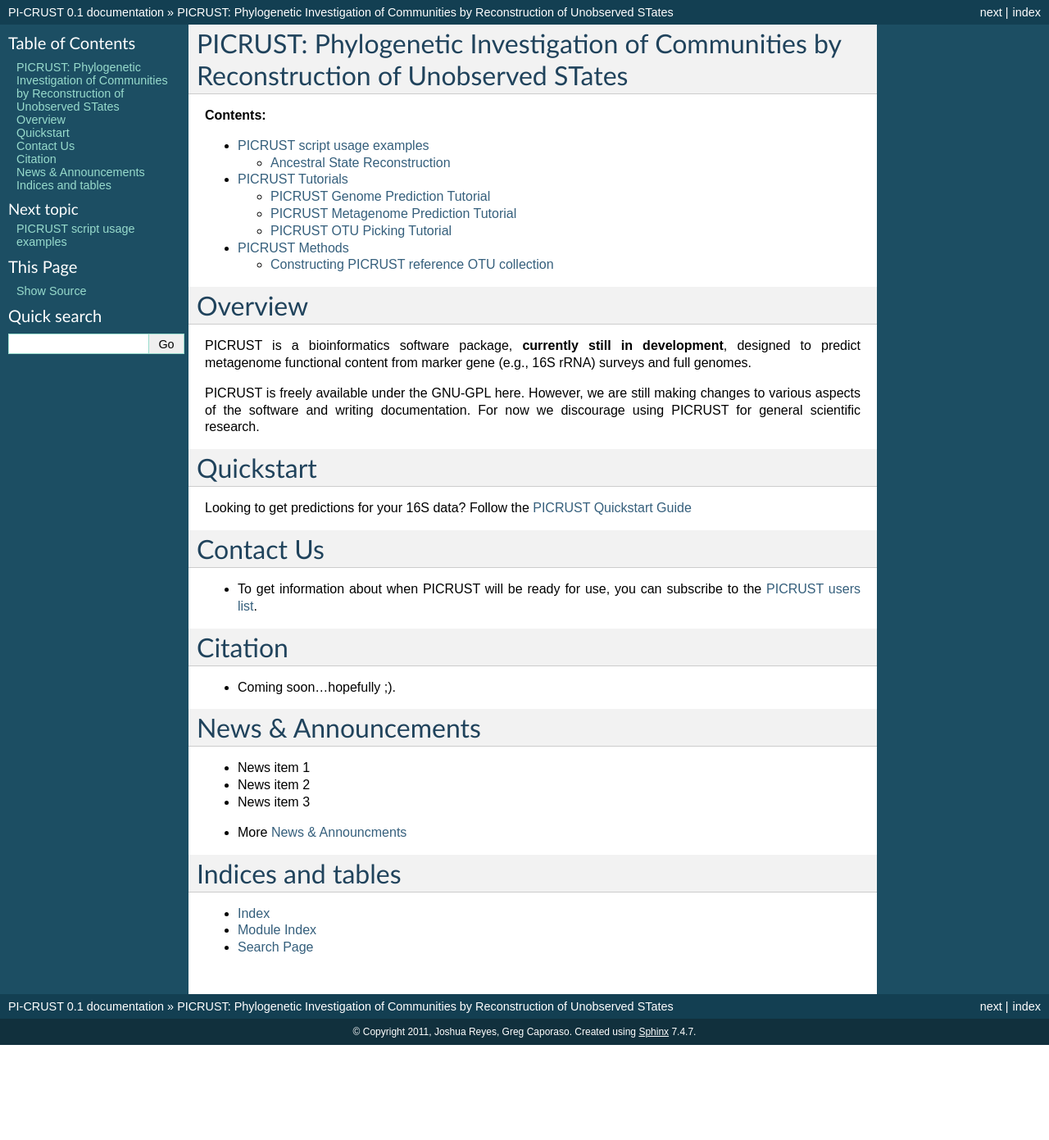
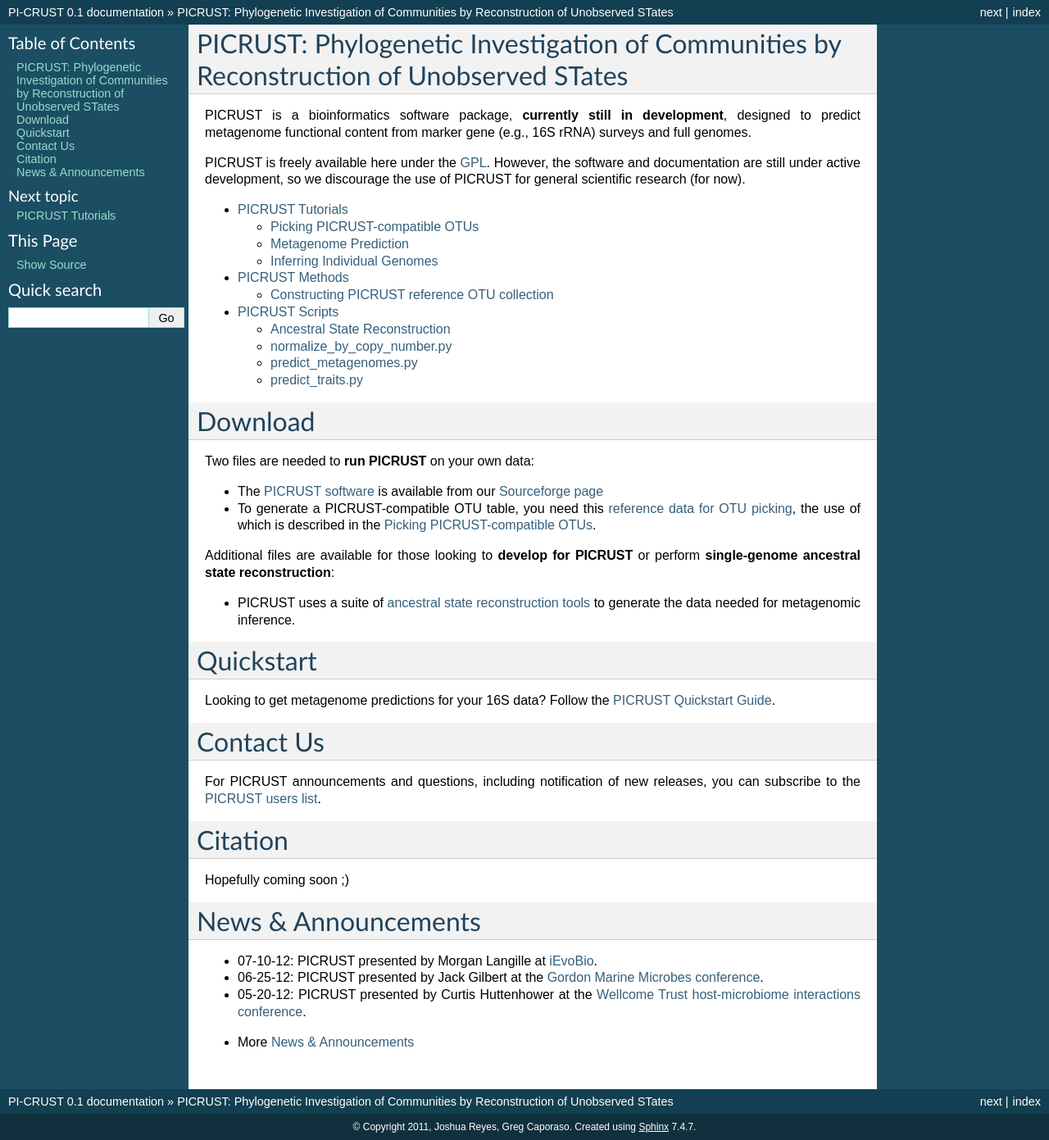
Before and after one commit to picrust/picrust, a Sphinx documentation site: the page built from doc/source/index.rst, in a window 1280 px wide. Shown: the whole page at 82% size. Built offline with Sphinx 7.4.7, drawn with Linux system fonts in a browser that asks for light colours; before the commit the page ends 1275 px from its top, so only the background shows below that.

Commit message:
Add and fix up documentation   Clean up index and some tutorial organization/formatting/language   Add global.rst for convenient `asdf`_ linking   Add some placeholder files in scripts   Name-tag files in tutorials so they're properly ordered by glob   Fill in a first few news items

```diff
--- /dev/null
+++ b/doc/source/global.rst
@@ -0,0 +1,10 @@
+.. _biom:				http://biom-format.org
+.. _GPL:				http://www.gnu.org/licenses/gpl-2.0.html
+.. _Greengenes:			http://greengenes.lbl.gov
+.. _KEGG:				http://www.genome.jp/kegg/
+.. _KO:					http://www.genome.jp/kegg/ko.html
+.. _PICRUST:			http://picrust.sourceforge.net
+.. _PICRUST software:	http://sourceforge.net/projects/picrust/files/
+.. _QIIME:				http://www.qiime.org
+
+.. |dummy|				replace:: :py:mod:`dummy`
--- a/doc/source/index.rst
+++ b/doc/source/index.rst
@@ -1,40 +1,45 @@
-.. PICRUST documentation master file, created by
-   sphinx-quickstart on Wed Nov 23 08:21:30 2011.
-   You can adapt this file completely to your liking, but it should at least
-   contain the root `toctree` directive.
+.. include:: global.rst
 
 PICRUST: Phylogenetic Investigation of Communities by Reconstruction of Unobserved STates
-===========================================================================================
+=========================================================================================
 
-**Contents:**
+PICRUST is a bioinformatics software package, **currently still in development**, designed to predict metagenome functional content from marker gene (e.g., 16S rRNA) surveys and full genomes.
+
+PICRUST is freely available here under the `GPL`_. However, the software and documentation are still under active development, so we discourage the use of PICRUST for general scientific research (for now).
 
 .. toctree::
    :maxdepth: 2
 
-   ./scripts/index
    ./tutorials/index
    ./methods/index
+   ./scripts/index
 
-Overview
+Download
 ========
 
-PICRUST is a bioinformatics software package, **currently still in development**, designed to predict metagenome functional content from marker gene (e.g., 16S rRNA) surveys and full genomes.
+Two files are needed to **run PICRUST** on your own data:
 
-PICRUST is freely available under the GNU-GPL here. However, we are still making changes to various aspects of the software and writing documentation. For now we discourage using PICRUST for general scientific research.
+* The `PICRUST software`_ is available from our `Sourceforge page <http://picrust.sourceforge.net>`_
+* To generate a PICRUST-compatible OTU table, you need this `reference data for OTU picking <http://***>`_, the use of which is described in the :ref:`otu_picking_tutorial`.
+
+Additional files are available for those looking to **develop for PICRUST** or perform **single-genome ancestral state reconstruction**:
+
+* PICRUST uses a suite of `ancestral state reconstruction tools <http://***>`_ to generate the data needed for metagenomic inference.
 
 Quickstart
 ==========
 
-Looking to get predictions for your 16S data? Follow the :ref:`quickstart`
+Looking to get metagenome predictions for your 16S data? Follow the :ref:`quickstart`.
 
 Contact Us
 ==========
-* To get information about when PICRUST will be ready for use, you can subscribe to the `PICRUST users list <https://groups.google.com/group/picrust-users/subscribe?note=1&hl=en&noredirect=true&pli=1>`_.
+
+For PICRUST announcements and questions, including notification of new releases, you can subscribe to the `PICRUST users list <https://groups.google.com/group/picrust-users/subscribe?note=1&hl=en&noredirect=true&pli=1>`_.
 
 Citation
 ========
 
-* Coming soon...hopefully ;).
+Hopefully coming soon ;)
 
 News & Announcements
 ====================
@@ -45,9 +50,9 @@
 
 * More :ref:`news`
 
-Indices and tables
-==================
+..	Indices and tables
+	==================
 
-* :ref:`genindex`
-* :ref:`modindex`
-* :ref:`search`
+	* :ref:`genindex`
+	* :ref:`modindex`
+	* :ref:`search`
--- a/doc/source/news.rst
+++ b/doc/source/news.rst
@@ -1,8 +1,8 @@
 .. _news:
 
-News & Announcments
-===================
-* News item 1
-* News item 2
-* News item 3
-* News item 4 (Not shown on homepage)
+News & Announcements
+====================
+* 07-10-12: PICRUST presented by Morgan Langille at `iEvoBio <http://www.slideshare.net/mlangill/leveraging-ancestral-state-reconstruction-to-infer-community-function-from-a-single-marker-gene>`_.
+* 06-25-12: PICRUST presented by Jack Gilbert at the `Gordon Marine Microbes conference <http://www.grc.org/programs.aspx?year=2012&program=marinemicr>`_.
+* 05-20-12: PICRUST presented by Curtis Huttenhower at the `Wellcome Trust host-microbiome interactions conference <http://registration.hinxton.wellcome.ac.uk/display_info.asp?id=271>`_.
+* 03-20-12: PICRUST presented by Curtis Huttenhower at the `IHMC/MetaHIT meeting in Paris <http://www.metahit.eu/index.php?id=528>`_.
--- a/doc/source/scripts/index.rst
+++ b/doc/source/scripts/index.rst
@@ -1,8 +1,8 @@
 .. _index_scripts:
 
-==================================
-PICRUST script usage examples
-==================================
+===============
+PICRUST Scripts
+===============
 
 .. toctree::
    :maxdepth: 1
--- /dev/null
+++ b/doc/source/scripts/normalize_by_copy_number.rst
@@ -0,0 +1,5 @@
+.. _normalize_by_copy_number:
+
+===========================
+normalize_by_copy_number.py
+===========================
--- /dev/null
+++ b/doc/source/scripts/predict_metagenomes.rst
@@ -0,0 +1,5 @@
+.. _predict_metagenomes:
+
+======================
+predict_metagenomes.py
+======================
--- /dev/null
+++ b/doc/source/scripts/predict_traits.rst
@@ -0,0 +1,5 @@
+.. _predict_traits:
+
+=================
+predict_traits.py
+=================
--- /dev/null
+++ b/doc/source/tutorials/010_metagenome_prediction.rst
@@ -0,0 +1,91 @@
+.. _metagenome_prediction_tutorial:
+
+.. include:: ../global.rst
+
+Metagenome Prediction
+=====================
+
+Introduction
+------------
+
+This tutorial explains how to predict a microbial community metagenome using PICRUST, based on 16S (or other marker gene) data as detailed in :ref:`otu_picking_tutorial`.
+Given this input, the process additionally needs the `PICRUST software`_ package.
+
+Essential Files
+---------------
+
+In this tutorial, you will need an OTU table and the output files from the ``predict_traits.py`` script.
+
+The steps required to get the output from the intial steps in the PICRUST pipeline are outlined in :ref:`genome_prediction_tutorial`.
+
+.. warning::
+
+	If you are trying to run PICRUST with your own OTU table, ensure you have properly reference picked your OTU table: :ref:`otu_picking_tutorial`
+
+.. warning::
+
+	As of July 2012, our prerelease PICRUST does not yet include precomputed data for all `Greengenes`_ reference OTUs.
+	Therefore you will have to run ``predict_traits.py`` using your OTU table and the ``-l`` option. See: :ref:`genome_prediction_tutorial`
+
+You can download all files required to run this tutorial here: https://www.dropbox.com/s/yndl609h5m069y6/metagenome_prediction_tutorial_files.zip.
+Descriptions of these files are below.
+
+* OTU table (`biom`_ format ``.biom``)
+	* ``hmp_mock_otu_table.biom``
+	* This is an OTU table that contains OTU IDs that match IDs in the reference tree.  This is usually done by picking OTUs against the `Greengenes`_ reference package in `QIIME`_.
+
+* Functional trait (`KEGG`_ `KO`_) copy number predictions (`biom`_ format ``.biom``)
+    * ``trait_predictions_KEGG_wagner.biom`` is precomputed by PICRUST.
+    * Contains predictions for `KO`_ traits for each OTU that has a tip in the reference tree.
+
+.. warning:
+
+	This file was created specifically for the OTU table included in this tutorial using the ``-l`` option in ``predict_traits.py``.
+	It can NOT be used with other OTU tables.
+
+* Marker gene (16S) copy number predictions (`biom`_ format ``.biom``)
+    * ``trait_predictions_16S_wagner.biom``
+    * Contains predictions for 16S copy number for each OTU that has a tip in the reference tree.
+
+.. warning:
+
+	This file was created specifically for the OTU table included in this tutorial using the ``-l`` option in ``predict_traits.py``.
+	It can NOT be used with other OTU tables.
+
+Normalize OTU Table
+-------------------
+
+:ref:`normalize_by_copy_number` normalizes the OTU table by dividing each OTU by the known/predicted 16S copy number abdundance.
+
+Input is the users OTU table (that has been referenced picked against green genes), and the 16S copy number table for each OTU (produced by :ref:`predict_traits`).
+
+Input and output files are in biom format. ::
+
+	normalize_by_copy_number.py -i hmp_mock_otu_table.biom
+		-c trait_predictions_16S_wagner.biom
+		-o normalized/hmp_mock_wagner.biom
+
+(Optional) Input format of OTU table can be changed to "classic" `QIIME`_ OTU instead of `biom`_ format using the ``-f`` option: ::
+
+	 normalize_by_copy_number.py -f -i hmp_mock_otu_table.biom
+		-c trait_predictions_16S_wagner.biom
+		-o normalized/hmp_mock_wagner.biom
+
+Predict Functions For Metagenome
+--------------------------------
+
+:ref:`predict_metagenomes` creates the final metagenome functional predictions. It multiplies each normalized OTU abundance by each predicted functional trait abundance to produce a table of functions (rows) by samples (columns).
+
+Input is the normalized OTU table created by :ref:`normalize_by_copy_number` and the functional trait predictions produced by :ref:`predict_traits`.
+
+Output is in `biom`_ format by default: ::
+
+	predict_metagenomes.py -i normalized/hmp_mock_wagner.biom
+		-g trait_predictions_KEGG_wagner.biom
+		-o hmp_mock_predictions_wagner.biom
+
+(Optional) Output format can be changed to tab delimited using ``-f`` option: ::
+
+	predict_metagenomes.py -f -i normalized/hmp_mock_wagner.biom
+		-g trait_predictions_KEGG_wagner.biom
+		-o hmp_mock_predictions_wagner.tab
--- a/doc/source/tutorials/genome_prediction.rst
+++ b/doc/source/tutorials/020_genome_prediction.rst
@@ -1,12 +1,12 @@
 .. _genome_prediction_tutorial:
 
-PICRUST Genome Prediction Tutorial
-==================================
+Inferring Individual Genomes
+============================
 
 Introduction
 ------------
+
 This tutorial explains the initial steps in the **PICRUST** pipeline that looks after formatting input tree and trait tables, running ancestral state reconstruction, and extending predictions to all tips in the reference tree.
-
 
 Essential Files
 ---------------
--- a/doc/source/tutorials/index.rst
+++ b/doc/source/tutorials/index.rst
@@ -1,8 +1,6 @@
-.. _index_tutorials:
-
-==================================
+=================
 PICRUST Tutorials
-==================================
+=================
 
 .. toctree::
    :maxdepth: 1
--- a/doc/source/tutorials/metagenome_prediction.rst
+++ /dev/null
@@ -1,66 +0,0 @@
-.. _metagenome_prediction_tutorial:
-
-PICRUST Metagenome Prediction Tutorial
-======================================
-
-Introduction
-------------
-This tutorial explains the final steps in the **PICRUST** pipeline that takes in a users OTU table and produces metagenome predictions.
-
-These commands would be done after the steps outlined in the `PICRUST Genome Prediction Tutorial <./genome_prediction.html>`_.
-
-Essential Files
----------------
-
-In this tutorial, you will need an OTU table and the output files from the 'predict_traits.py' script.
-
-The steps required to get the output from the intial steps in the PICRUST pipeline are outlined in the :ref:`genome_prediction_tutorial`.
-
-**Note: If you are trying to run PICRUST with your own OTU table ensure you have properly reference picked your OTU table:** :ref:`otu_picking_tutorial`
-
-**Note2: Trait predictions have not been pre-calculated yet for all greengenes tips. Therefore you will have to run 'predict_traits.py' using your OTU table using the `-l` option. See:** :ref:`genome_prediction_tutorial`
-
-You can download all files required to run this tutorial here (https://www.dropbox.com/s/yndl609h5m069y6/metagenome_prediction_tutorial_files.zip). Descriptions of these files are below.
-
-* Marker gene (16S) copy number predictions (biom format .biom)
-    * Contains predictions for 16S copy number for each OTU that has a tip in the reference tree.
-    * We will use the precomputed file **trait_predictions_16S_wagner.biom**
-    * *Note: This file was created specifically for the OTU table included in this tutorial using the '-l' option in 'predict_traits.py'. It can NOT be used with other OTU tables.*
-
-* Functional trait (KEGG KO) copy number predictions (biom format .biom)
-    * Contains predictions for KO traits for each OTU that has a tip in the reference tree.
-    * We will use the precomputed file **trait_predictions_KEGG_wagner.biom**.
-    * *Note: This file was created specifically for the OTU table included in this tutorial using the '-l' option in 'predict_traits.py'. It can NOT be used with other OTU tables.*
-
-* OTU table (biom format .biom)
-    * This is an OTU table that contains OTU ids that match ids in the reference tree. This is usally done by picking OTUs against the GG reference package in QIIME.
-    * Example OTU table  **hmp_mock_otu_table.biom**.
-
-
-Normalize OTU Table
--------------------
-`normalize_by_copy_number.py <../scripts/normalize_by_copy_number.html>`_ normalizes the OTU table by dividing each OTU by the known/predicted 16S copy number abdundance.
-
-Input is the users OTU table (that has been referenced picked against green genes), and the 16S copy number table for each OTU (produced by 'predict_traits.py').
-
-Input and output files are in biom format. ::
-
-	normalize_by_copy_number.py -i hmp_mock_otu_table.biom -c trait_predictions_16S_wagner.biom -o normalized/hmp_mock_wagner.biom
-
-(Optional) Input format of OTU table can be changed to "classic" QIIME OTU instead of biom format using the '-f' option: ::
-
-	 normalize_by_copy_number.py -f -i hmp_mock_otu_table.biom -c trait_predictions_16S_wagner.biom -o normalized/hmp_mock_wagner.biom
-
-Predict Functions For Metagenome
---------------------------------
-`predict_metagenomes.py <../scripts/predict_metagenomes.html>`_ creates the final metagenome functional predictions. It multiplies each normalized OTU abundance by each predicted functional trait abundance to produce a table of functions (rows) by samples (columns).
-
-Input is the normalized OTU table created by 'normalize_by_copy_number.py' and the functional trait predictions produced by 'predict_traits.py'.
-
-Output is in 'biom' format by default: ::
-
-	predict_metagenomes.py -i normalized/hmp_mock_wagner.biom -g trait_predictions_KEGG_wagner.biom -o hmp_mock_predictions_wagner.biom
-
-(Optional) Output format can be changed to tab delimited using '-f' option: ::
-
-	predict_metagenomes.py -f -i normalized/hmp_mock_wagner.biom -g trait_predictions_KEGG_wagner.biom -o hmp_mock_predictions_wagner.tab
```
Also changed, not shown: doc/source/tutorials/000_otu_picking.rst (added, +9 -0 lines), doc/source/tutorials/otu_picking.rst (deleted, +0 -8 lines).
